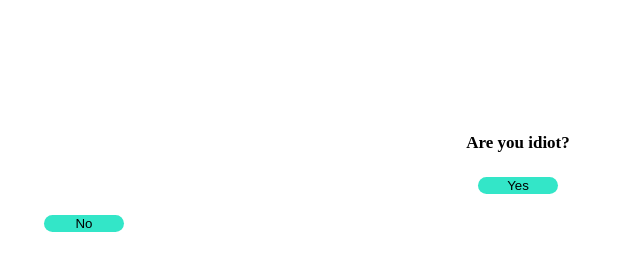
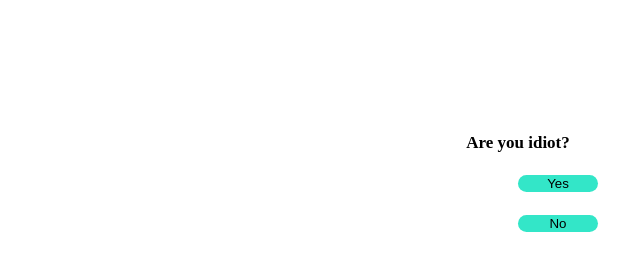
Before and after one commit to Johnathan31/prank, a plain HTML site: page index.html in a window 1280 px wide. Shown: the whole page, without its empty margins (122-762 px from the left). Drawn offline with Linux system fonts and the light colour scheme.

Commit message:
Update style.css

```diff
--- a/style.css
+++ b/style.css
@@ -17,13 +17,8 @@ body{
     border-radius: 15px;
     border: none;
 }
-#box #yes:active{
-    transform: scale(.9);
-}
-#no{
-    position: absolute;
-    left: 166px;
-}
+#yes {position: absolute;}
+#no {position: absolute;}
 #result{
     padding: 70px;
     border: none;
```
